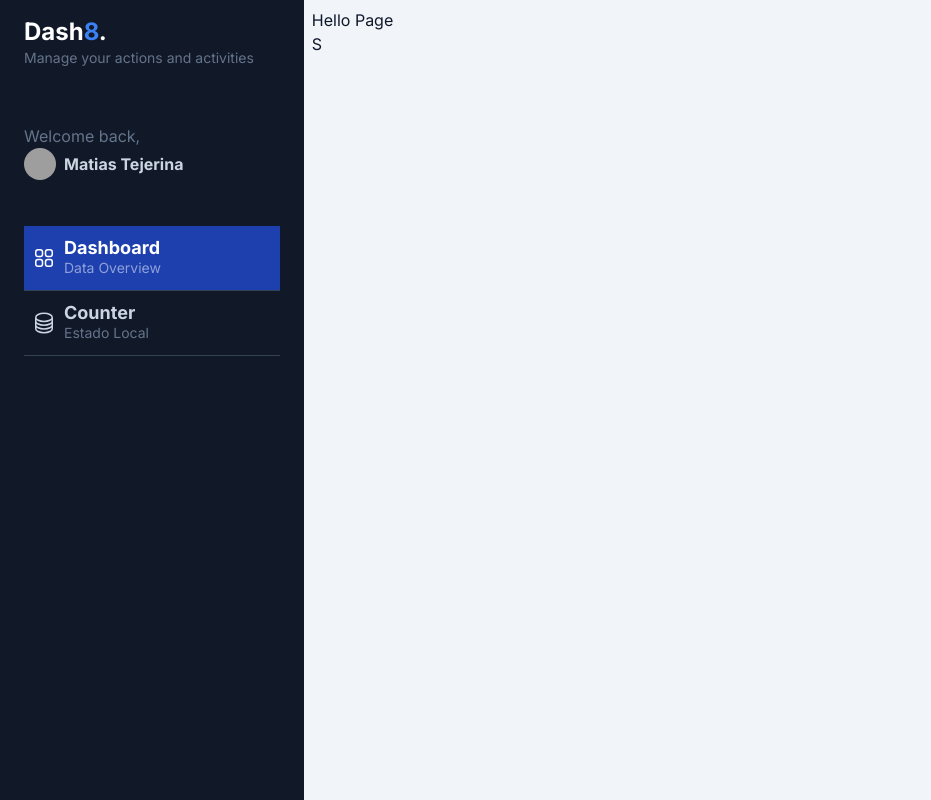
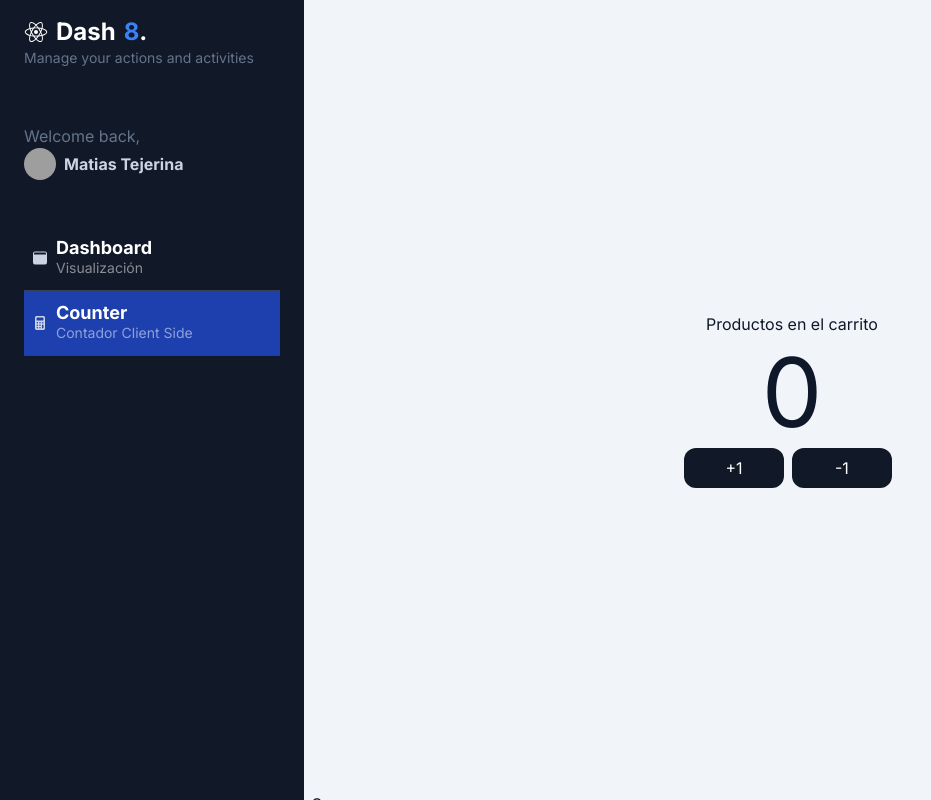
Before and after one commit to MatiasTejerina07/DashboardNext, a Next.js app: page /dashboard/counter in a window 1280 px wide. Shown: the whole page, without its empty margins (0-931 px from the left). Built offline with nearby package versions, Linux system fonts and the light colour scheme; grey boxes are pictures that could not be loaded.

Commit message:
dashboard

```diff
--- a/src/app/components/Sidebar.tsx
+++ b/src/app/components/Sidebar.tsx
@@ -1,5 +1,25 @@
 import Image from 'next/image'
 import React from 'react'
+import { IoBrowsers, IoCalculator, IoLogoReact } from 'react-icons/io5'
+import { SidebarMenuItem } from '@/app/components'
+
+
+const menuItems = [
+    {
+        path: '/dashboard/main',
+        icon: <IoBrowsers />,
+        title: 'Dashboard',
+        subTitle: 'Visualización'
+    },
+    {
+        path: '/dashboard/counter',
+        icon: <IoCalculator />,
+        title: 'Counter',
+        subTitle: 'Contador Client Side'
+    },
+]
+
+
 
 export const Sidebar = () => {
     return (
@@ -7,7 +27,10 @@ export const Sidebar = () => {
             style={{ width: '400px' }}
             className="bg-gray-900 min-h-screen z-10 text-slate-300 w-64 left-0 h-screen overflow-y-scroll">
             <div id="logo" className="my-4 px-6">
-                <h1 className="text-lg md:text-2xl font-bold text-white">Dash<span className="text-blue-500">8</span>.</h1>
+                <h1 className="text-lg md:text-2xl font-bold flex items-center  space-x-2 text-white">
+                    <IoLogoReact />
+                    <span>Dash</span>
+                    <span className="text-blue-500">8</span>.</h1>
                 <p className="text-slate-500 text-sm">Manage your actions and activities</p>
             </div>
             <div id="profile" className="px-6 py-10">
@@ -22,32 +45,11 @@ export const Sidebar = () => {
                 </a>
             </div>
 
-            <div id="nav"
+            <div id="nav" className="w-full px-6">
+                {menuItems.map((item, index) => (
+                    <SidebarMenuItem key={index} {...item} />
+                ))}
 
-                className="w-full px-6">
-                <a href="#" className="w-full px-2 inline-flex space-x-2 items-center border-b border-slate-700 py-3 bg-blue-800 hover:bg-white/5 transition ease-linear duration-150">
-                    <div>
-                        <svg xmlns="http://www.w3.org/2000/svg" fill="none" viewBox="0 0 24 24" strokeWidth="1.5" stroke="currentColor" className="w-6 h-6 text-white">
-                            <path strokeLinecap="round" strokeLinejoin="round" d="M3.75 6A2.25 2.25 0 016 3.75h2.25A2.25 2.25 0 0110.5 6v2.25a2.25 2.25 0 01-2.25 2.25H6a2.25 2.25 0 01-2.25-2.25V6zM3.75 15.75A2.25 2.25 0 016 13.5h2.25a2.25 2.25 0 012.25 2.25V18a2.25 2.25 0 01-2.25 2.25H6A2.25 2.25 0 013.75 18v-2.25zM13.5 6a2.25 2.25 0 012.25-2.25H18A2.25 2.25 0 0120.25 6v2.25A2.25 2.25 0 0118 10.5h-2.25a2.25 2.25 0 01-2.25-2.25V6zM13.5 15.75a2.25 2.25 0 012.25-2.25H18a2.25 2.25 0 012.25 2.25V18A2.25 2.25 0 0118 20.25h-2.25A2.25 2.25 0 0113.5 18v-2.25z" />
-                        </svg>
-
-                    </div>
-                    <div className="flex flex-col">
-                        <span className="text-lg font-bold leading-5 text-white">Dashboard</span>
-                        <span className="text-sm text-white/50 hidden md:block">Data Overview</span>
-                    </div>
-                </a>
-                <a href="#" className="w-full px-2 inline-flex space-x-2 items-center border-b border-slate-700 py-3 hover:bg-white/5 transition ease-linear duration-150">
-                    <div>
-                        <svg xmlns="http://www.w3.org/2000/svg" fill="none" viewBox="0 0 24 24" strokeWidth="1.5" stroke="currentColor" className="w-6 h-6">
-                            <path strokeLinecap="round" strokeLinejoin="round" d="M20.25 6.375c0 2.278-3.694 4.125-8.25 4.125S3.75 8.653 3.75 6.375m16.5 0c0-2.278-3.694-4.125-8.25-4.125S3.75 4.097 3.75 6.375m16.5 0v11.25c0 2.278-3.694 4.125-8.25 4.125s-8.25-1.847-8.25-4.125V6.375m16.5 0v3.75m-16.5-3.75v3.75m16.5 0v3.75C20.25 16.153 16.556 18 12 18s-8.25-1.847-8.25-4.125v-3.75m16.5 0c0 2.278-3.694 4.125-8.25 4.125s-8.25-1.847-8.25-4.125" />
-                        </svg>
-                    </div>
-                    <div className="flex flex-col">
-                        <span className="text-lg text-slate-300 font-bold leading-5">Counter</span>
-                        <span className="text-sm text-slate-500 hidden md:block">Estado Local</span>
-                    </div>
-                </a>
             </div>
         </div>
     )
--- /dev/null
+++ b/src/app/components/SidebarMenuItem.tsx
@@ -0,0 +1,34 @@
+'use client';
+
+import Link from "next/link";
+import { usePathname } from "next/navigation";
+import style from './sidebarMenuActive.module.css'
+
+interface Props {
+    path: string;
+    icon: JSX.Element;
+    title: string
+    subTitle: string
+}
+
+
+
+
+export const SidebarMenuItem = ({ icon, path, subTitle, title }: Props) => {
+
+    const pathName = usePathname();
+
+    return (
+        <Link href={path} className={pathName === path ? style['active-link'] : style['disable-link']}>
+            <div>
+                {icon}
+            </div>
+            <div className="flex flex-col">
+                <span className="text-lg font-bold leading-5 text-white">{title}
+                </span>
+                <span className="text-sm text-white/50 hidden md:block">{subTitle}
+                </span>
+            </div>
+        </Link>
+    )
+}
--- a/src/app/components/index.ts
+++ b/src/app/components/index.ts
@@ -1 +1,2 @@
+export { SidebarMenuItem } from './SidebarMenuItem'
 export { Sidebar } from './Sidebar';
--- /dev/null
+++ b/src/app/components/sidebarMenuActive.module.css
@@ -0,0 +1,6 @@
+.active-link{
+    @apply w-full px-2 inline-flex space-x-2 items-center border-b border-slate-700 py-3 bg-blue-800
+}
+.disable-link{
+    @apply w-full px-2 inline-flex space-x-2 items-center border-b border-slate-700 py-3 hover:bg-white/5 transition ease-linear duration-150
+}
--- /dev/null
+++ b/src/app/dashboard/counter/components/Counter.tsx
@@ -0,0 +1,20 @@
+'use client';
+import { useState } from "react";
+
+export const Counter = () => {
+    const [counter, setCounter] = useState(0)
+    return (
+
+        <div className="flex flex-col items-center justify-center gap-2">
+            <span className="text-8xl">{counter}</span>
+            <div className="flex ">
+                <button onClick={() => setCounter(counter + 1)} name="suma" className="flex items-center justify-center p-2 rounded-xl bg-gray-900 text-white hover:bg-gray-600 transition-all w-[100px] mr-2">
+                    +1
+                </button>
+                <button onClick={() => setCounter(counter - 1)} name="resta" className="flex items-center justify-center p-2 rounded-xl bg-gray-900 text-white hover:bg-gray-600 transition-all w-[100px] mr-2">
+                    -1
+                </button>
+            </div >
+        </div>
+    )
+}
--- a/src/app/dashboard/counter/page.tsx
+++ b/src/app/dashboard/counter/page.tsx
@@ -1,8 +1,13 @@
+import { Counter } from "./components/Counter";
+
 
 export default function CounterPage() {
     return (
-        <div>
-            <h1>Hello Page</h1>
-        </div>
+        <div className=" flex flex-col gap-2 items-center justify-center w-full h-full">
+            <span>Productos en el carrito</span>
+            <Counter />
+
+
+        </div >
     );
 }
--- /dev/null
+++ b/src/app/dashboard/main/page.tsx
@@ -0,0 +1,8 @@
+
+export default function MainPage() {
+    return (
+        <div>
+            <h1>main  Page</h1>
+        </div>
+    );
+}
```
